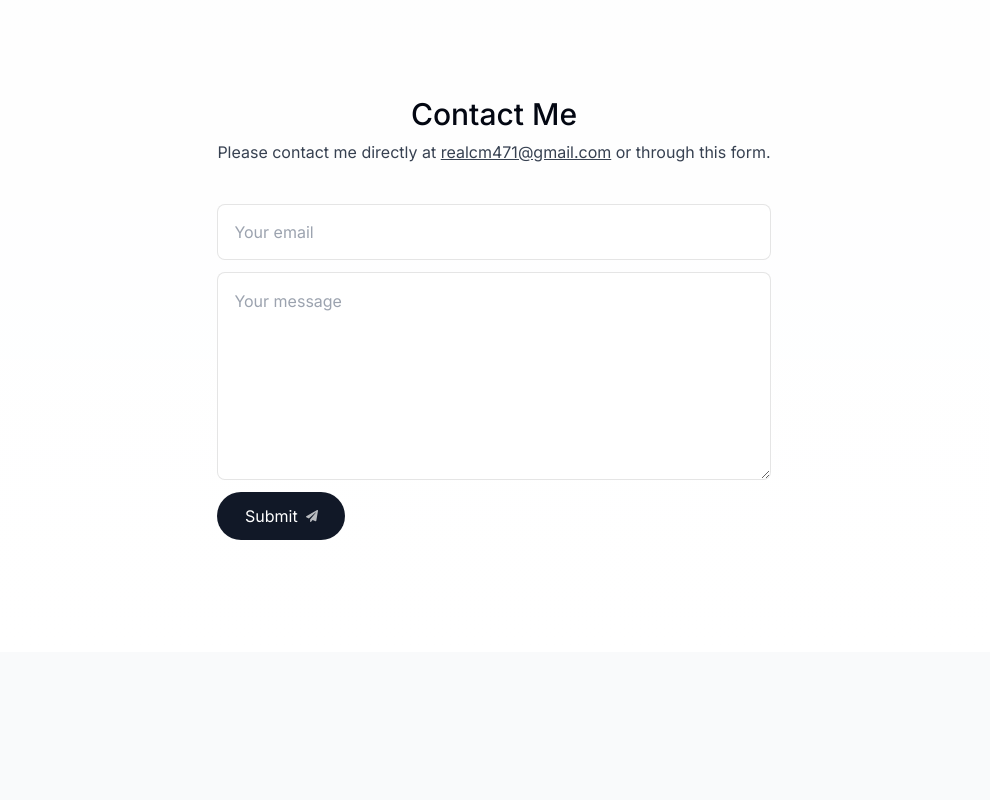
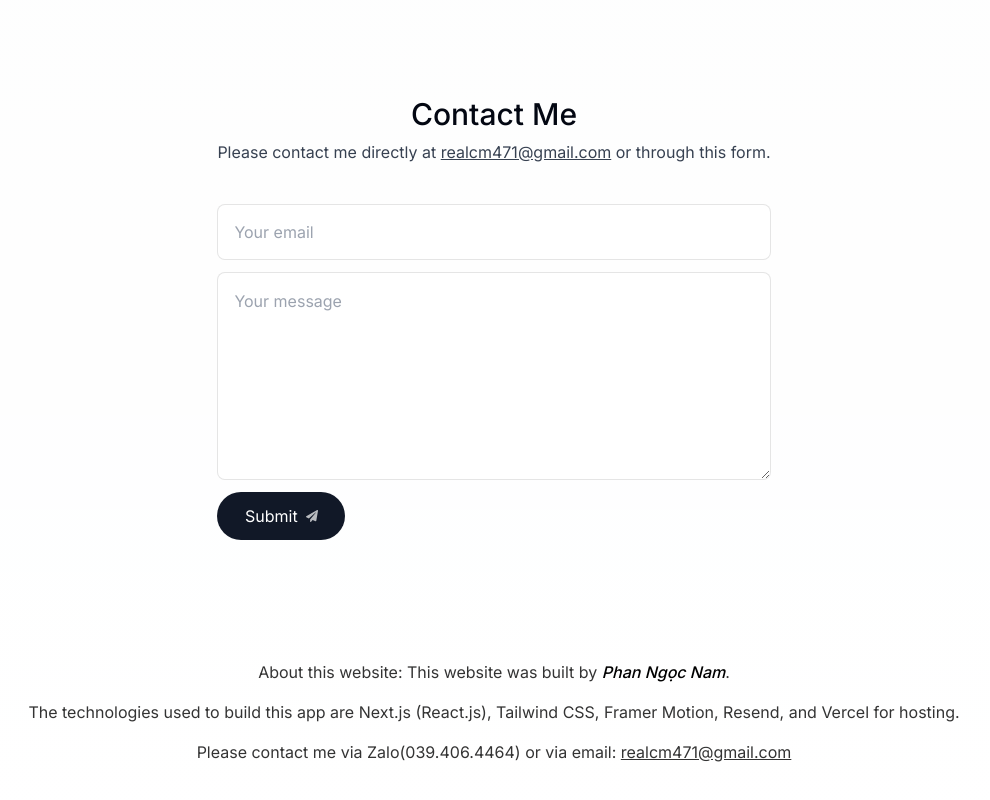
Before and after one commit to PhanNgocNam/portfolio_next_version, a Next.js app: page / in a window 1280 px wide. Shown: the part 2866-3666 px from the top of the page, without its empty margins (146-1136 px from the left). Before the commit the page ends 3518 px from the top, so only its background shows below. Built offline with nearby package versions, Linux system fonts and the light colour scheme.

Commit message:
Add footer components

```diff
--- a/app/page.tsx
+++ b/app/page.tsx
@@ -1,6 +1,7 @@
 import About from "@/components/About";
 import Contact from "@/components/Contact";
 import Experience from "@/components/Experience";
+import Footer from "@/components/Footer";
 import Intro from "@/components/Intro";
 import Projects from "@/components/Projects";
 import SectionDivider from "@/components/SectionDevider";
@@ -15,6 +16,7 @@ export default function Home() {
       <Projects />
       <Skills />
       <Contact />
+      <Footer />
       {/* <Experience /> */}
     </main>
   );
--- /dev/null
+++ b/components/Footer.tsx
@@ -0,0 +1,23 @@
+import React from "react";
+
+export default function Footer() {
+  return (
+    <footer className="text-center leading-10 flex flex-col flex-wrap mb-28">
+      <p className="text-black/80">
+        <span className="text-black/80">About this website:</span> This website
+        was built by{" "}
+        <span className="font-medium text-black italic">Phan Ngọc Nam</span>.
+      </p>
+      <p className="text-black/80">
+        The technologies used to build this app are Next.js (React.js), Tailwind
+        CSS, Framer Motion, Resend, and Vercel for hosting.
+      </p>
+      <p className="text-black/80">
+        Please contact me via Zalo(039.406.4464) or via email:{" "}
+        <a className="underline" href="mailto:realcm471@gmail.com">
+          realcm471@gmail.com
+        </a>
+      </p>
+    </footer>
+  );
+}
```
